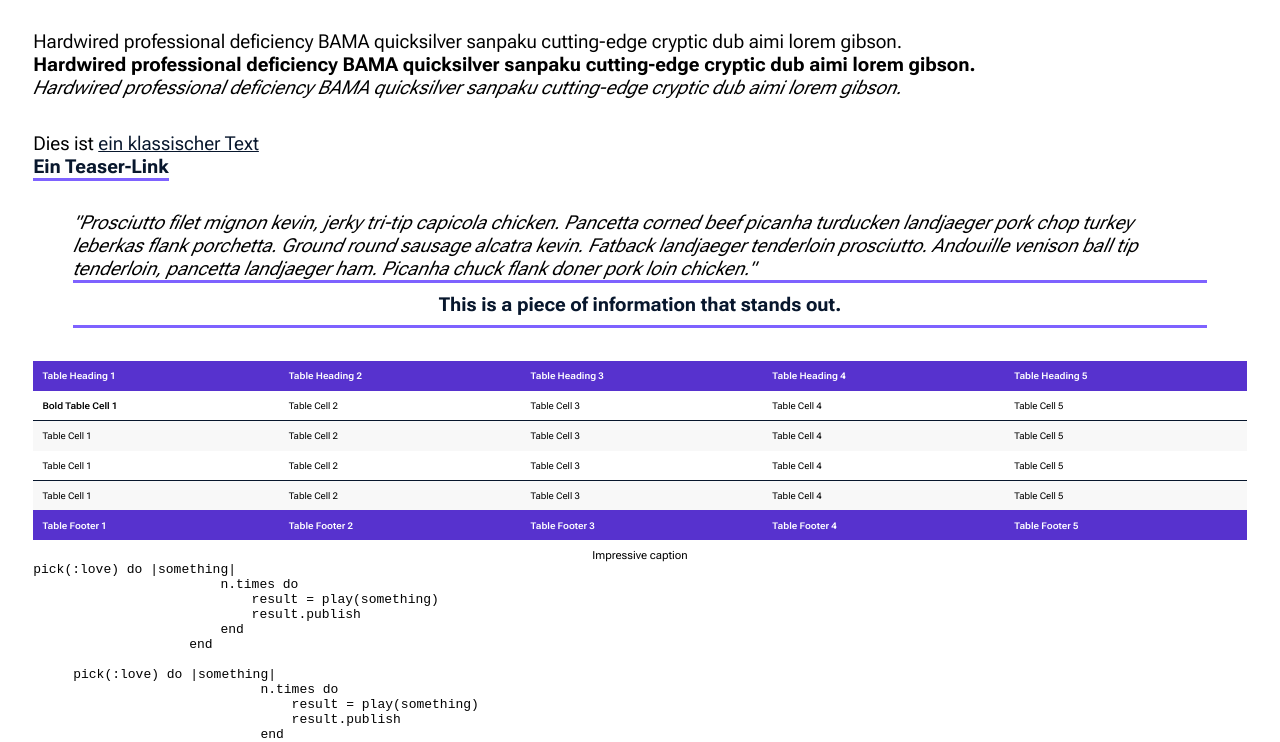
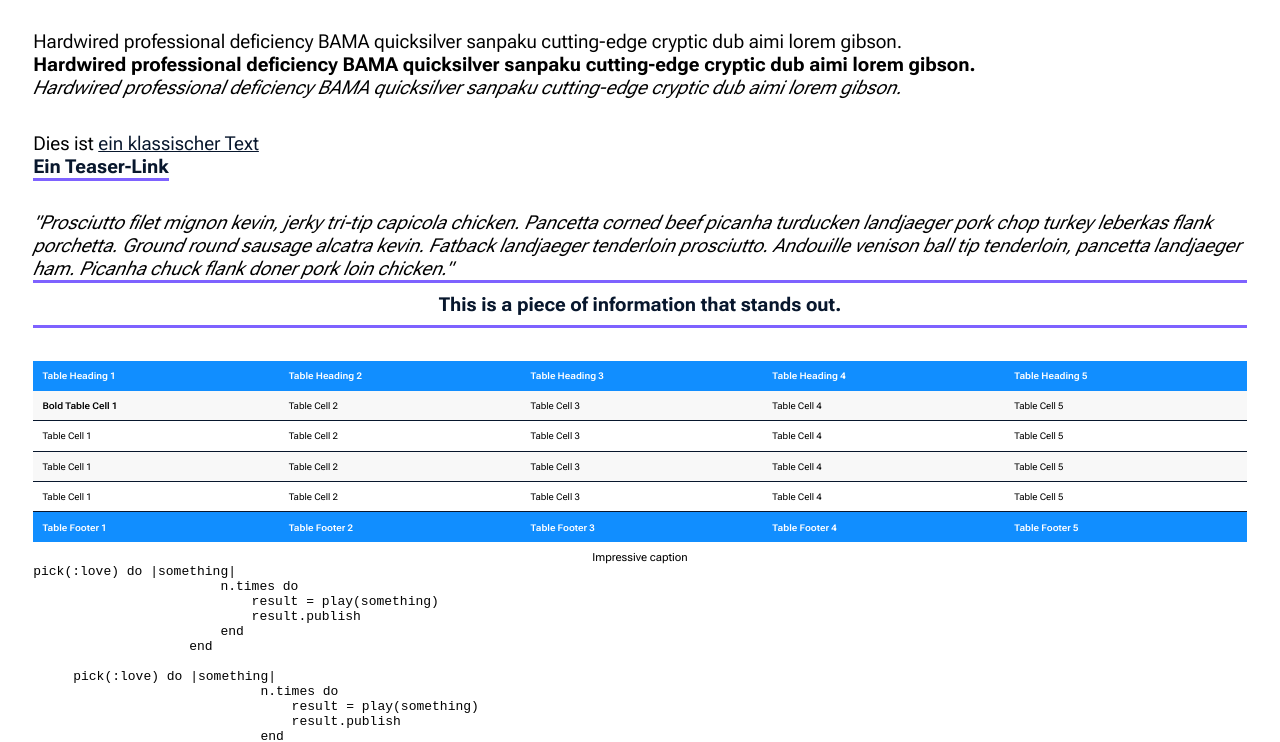
Before and after one commit to innoq/architecture-antipatterns-website, a website: page detail.html in a window 1280 px wide. Shown: the part 619-1361 px from the top of the page. Drawn offline with Linux system fonts and the light colour scheme.

Commit message:
stylings for quotes, tables, links

```diff
--- a/detail.html
+++ b/detail.html
@@ -87,28 +87,28 @@
         </tr>
     </thead>
     <tbody>
-        <tr class="tr">
+        <tr>
             <td><b>Bold Table Cell 1 </b></td>
             <td>Table Cell 2</td>
             <td>Table Cell 3</td>
             <td>Table Cell 4</td>
             <td>Table Cell 5</td>
         </tr>
-        <tr class="tr--grey">
+        <tr>
             <td>Table Cell 1</td>
             <td>Table Cell 2</td>
             <td>Table Cell 3</td>
             <td>Table Cell 4</td>
             <td>Table Cell 5</td>
         </tr>
-        <tr class="tr">
+        <tr>
             <td>Table Cell 1</td>
             <td>Table Cell 2</td>
             <td>Table Cell 3</td>
             <td>Table Cell 4</td>
             <td>Table Cell 5</td>
         </tr>
-        <tr class="tr--grey">
+        <tr>
             <td>Table Cell 1</td>
             <td>Table Cell 2</td>
             <td>Table Cell 3</td>
--- a/styles/components-detail-quotes.css
+++ b/styles/components-detail-quotes.css
@@ -2,12 +2,16 @@
   margin-top: var(--spacer-base);
 }
 
+/* Recherche Quotes Styling CodePe,n CSS Tricks, Google */
+
 .blockquote {
+  margin: 0;
   font-style: italic;
 }
 
 .pullquote {
   padding: var(--spacer-xs);
+  margin: 0;
   border-top: 3px solid var(--brand-purple2);
   border-bottom: 3px solid var(--brand-purple2);
   color: var(--brand-black);
--- a/styles/components-detail-tables.css
+++ b/styles/components-detail-tables.css
@@ -18,17 +18,25 @@ caption {
 }
 
 thead {
-  background-color: var(--brand-purple1);
+  background-color: var(--brand-blue1);
   color: var(--brand-white);
   font-size: var(--font-size-xs);
   font-weight: var(--font-weight-bold);
 }
 
 tfoot {
-  background-color: var(--brand-purple1);
+  background-color: var(--brand-blue1);
   color: var(--brand-white);
   font-size: var(--font-size-xs);
   font-weight: var(--font-weight-bold);
+}
+
+.table tbody tr {
+  border-bottom: 1px solid var(--brand-black);
+}
+
+.table tbody tr:nth-child(2n + 1) {
+  background-color: var(--brand-grey1);
 }
 
 th {
@@ -36,17 +44,10 @@ th {
   text-align: left;
 }
 
-.tr {
-  border-bottom: 1px solid var(--brand-black);
-  background-color: var(--brand-white);
-}
-
-.tr--grey {
-  background-color: var(--brand-grey1);
-}
-
 td {
   padding: var(--spacer-xs);
   font-size: var(--font-size-xs);
   vertical-align: top;
 }
+
+/* To Do: border bottom an allen außer am letzten */
--- a/styles/components-detail.css
+++ b/styles/components-detail.css
@@ -5,6 +5,7 @@ body {
 }
 
 .main__wrapper {
+  margin: 0 auto;
   padding: var(--spacer-xl) var(--spacer-base) var(--spacer-xl) var(--spacer-base);
 }
 
```
